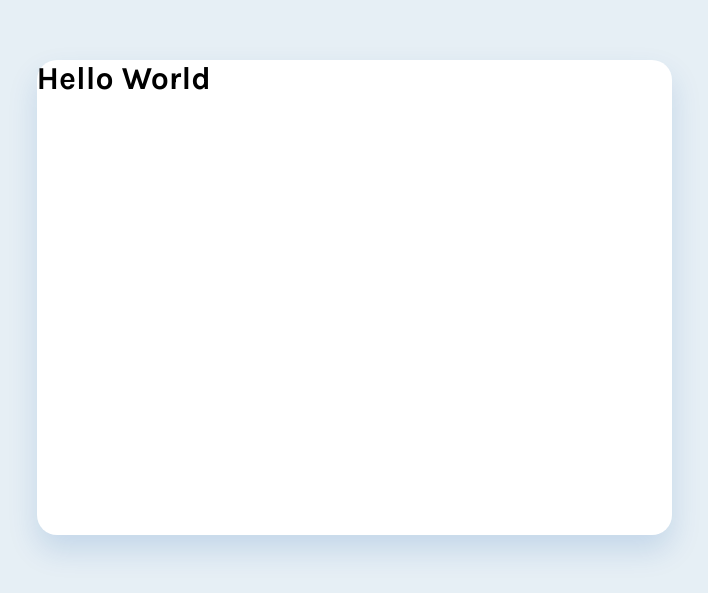
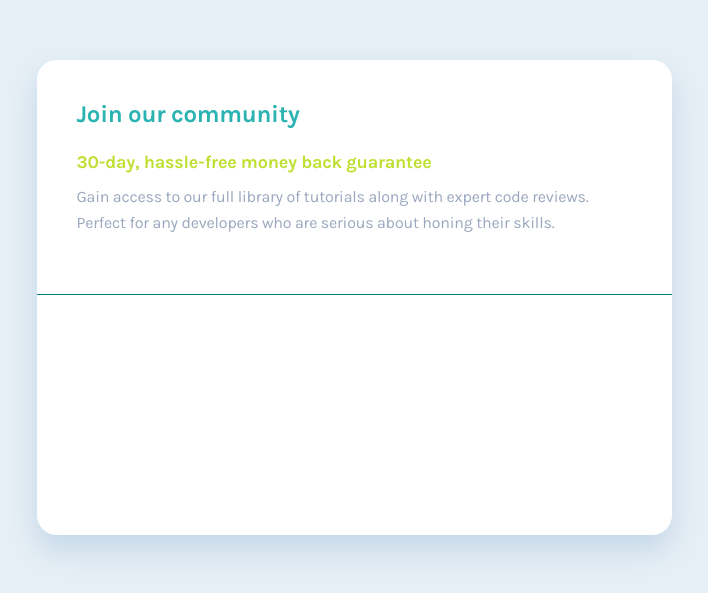
Before and after one commit to Asadullohbek05/price-component, a plain HTML site: page index.html in a window 1280 px wide. Shown: the part 103-696 px from the top of the page, without its empty margins (286-994 px from the left). Drawn offline with Linux system fonts and the light colour scheme.

Commit message:
card-top  and styles added

```diff
--- a/index.html
+++ b/index.html
@@ -1,18 +1,30 @@
 <!DOCTYPE html>
 <html lang="en">
+
 <head>
     <meta charset="UTF-8">
     <meta name="viewport" content="width=device-width, initial-scale=1.0">
     <title>Document</title>
     <link rel="stylesheet" href="style.css">
 </head>
+
 <body>
 
     <header class="header">
         <div class="card">
-            <h1>Hello World</h1>
+
+
+            <div class="card-top">
+                <h1 class="title">Join our community</h1>
+
+                <h2 class="day">30-day, hassle-free money back guarantee</h2>
+
+                <p class="info">Gain access to our full library of tutorials along with expert code reviews. Perfect for any
+                    developers who are serious about honing their skills.</p>
+            </div>
         </div>
     </header>
 
 </body>
+
 </html>
--- a/style.css
+++ b/style.css
@@ -27,3 +27,46 @@ body {
   border-radius: 20px;
   background-color: #ffffff;
 }
+
+.card-top{
+  padding: 40px;
+  width: 100%;
+  height: 235px;
+  background-color: #ffffff;
+  border-radius: 20px 20px 0px 0px;
+  border-bottom: 1px solid teal;
+}
+
+.title{
+
+font-size: 24px;
+font-weight: 700;
+line-height: 28.06px;
+letter-spacing: -0.30000001192092896px;
+color: #2AB3B1;
+
+
+}
+
+.day{
+
+font-size: 18px;
+font-weight: 700;
+line-height: 21.04px;
+letter-spacing: -0.22499999403953552px;
+color: #C0DF33;
+margin-top: 24px;
+
+
+}
+
+.info{
+  color: #9AA7BE;
+margin-top: 11px;
+font-size: 16px;
+font-weight: 400;
+line-height: 26px;
+letter-spacing: -0.20000000298023224px;
+
+
+}
```
